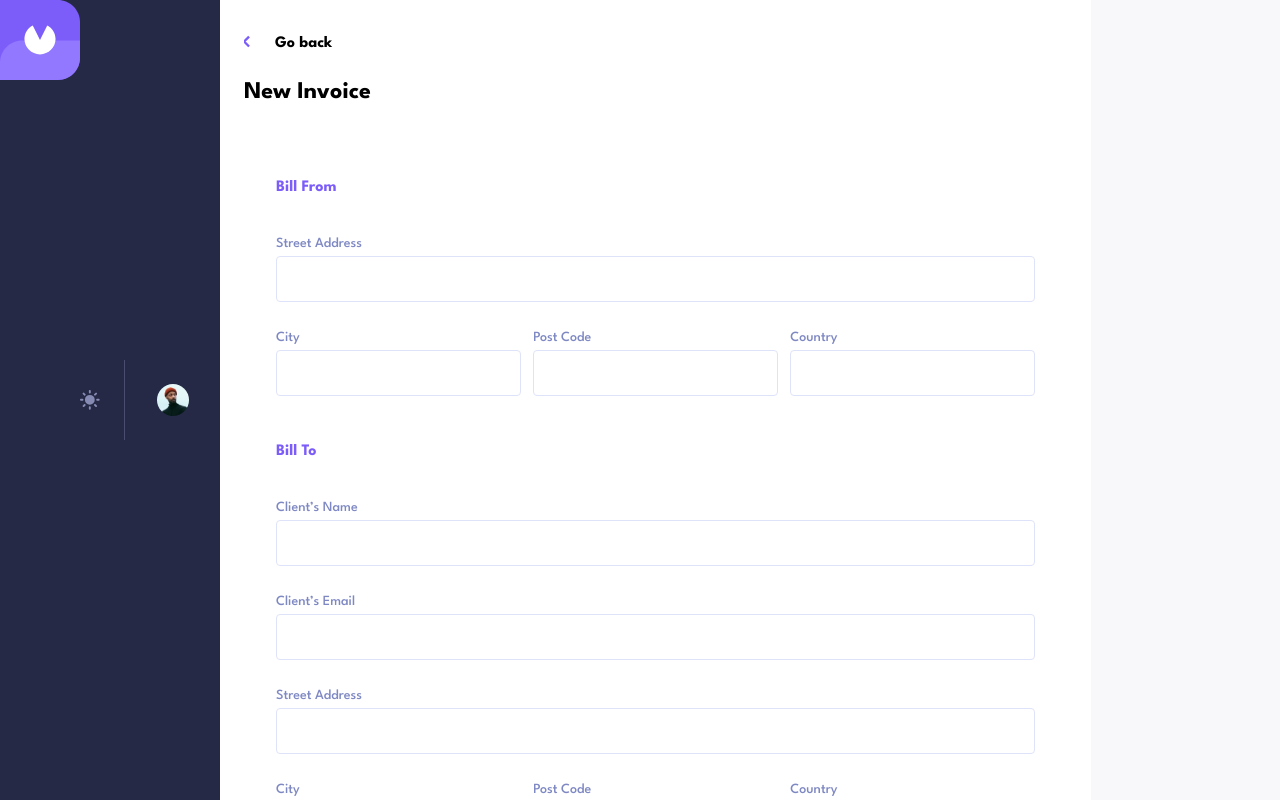
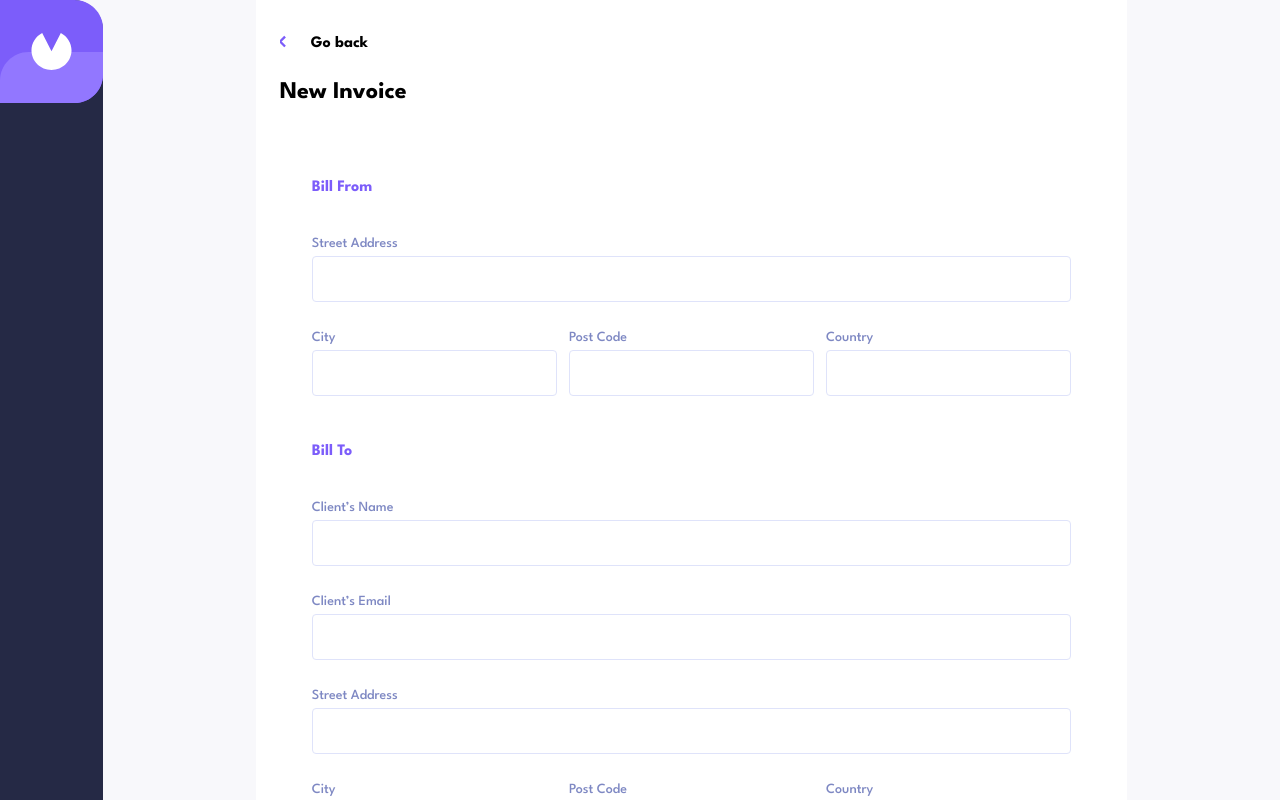
Before and after one commit to Mariia22/invoice-app, a Next.js app in the folder invoice-app/: page /invoices/create in a window 1280 px wide. Shown: the top 800 px of the page. Built offline with nearby package versions, Linux system fonts and the light colour scheme.

Commit message:
style: desktop main page

```diff
--- a/invoice-app/src/app/layout.tsx
+++ b/invoice-app/src/app/layout.tsx
@@ -21,7 +21,7 @@ export default function RootLayout({
       <head>
         <link rel="shortcut icon" href="/assets/favicon.png" />
       </head>
-      <body className="flex flex-col font-medium w-screentext-[13px] h-dvh bg-background dark:bg-darkText xl:flex-row 2xl:justify-center">
+      <body className="flex flex-col font-medium w-screentext-[13px] bg-background dark:bg-darkText xl:flex-row xl:justify-between 2xl:justify-center">
         <Providers>
           <Header />
           <main>
--- a/invoice-app/src/app/ui/shared/Avatar.tsx
+++ b/invoice-app/src/app/ui/shared/Avatar.tsx
@@ -2,7 +2,7 @@ import Image from "next/image";
 
 export default function Avatar() {
   return (
-    <div className="flex items-center justify-center h-[4.5rem] w-[4.5rem] border-l border-borderColor md:h-[5rem] md:w-[6rem]">
+    <div className="flex items-center justify-center h-[4.5rem] w-[4.5rem] border-l border-borderColor md:h-[5rem] md:w-[6rem] xl:border-l-0 xl:border-t xl:w-[103px] xl:h-[88px]">
       <Image src="/assets/image-avatar.jpg" width={32} height={32} alt="Avatar" className="md:mx-8 md:my-6 rounded-full hover:cursor-pointer" />
     </div>)
 }
--- a/invoice-app/src/app/ui/shared/Checkbox.tsx
+++ b/invoice-app/src/app/ui/shared/Checkbox.tsx
@@ -10,7 +10,7 @@ type CheckboxProps = {
 export default function Checkbox({ id, checked, name, onChange }: CheckboxProps) {
   return (
     <div className="w-full flex flex-row items-center gap-2">
-      <input type="checkbox" id={id} name={name} checked={checked} onChange={onChange} className="relative peer shrink-0 appearance-none w-4 h-4 border border-primary rounded-sm bg-secondaryPale dark:bg-cardColor mt-1 cursor-pointer checked:bg-primary dark:checked:bg-primary checked:border-0 outline-none focus:outline-none" />
+      <input type="checkbox" id={id} name={name} checked={checked} onChange={onChange} className="relative peer shrink-0 appearance-none w-4 h-4 hover:border border-primary rounded-sm bg-secondaryPale dark:bg-cardColor mt-1 cursor-pointer checked:bg-primary dark:checked:bg-primary checked:border-0 outline-none focus:outline-none" />
       <svg className="absolute w-4 h-4 mt-1 hidden peer-checked:block pointer-events-none"
         xmlns="http://www.w3.org/2000/svg"
         viewBox="0 0 10 9"
--- a/invoice-app/src/app/ui/shared/Header.tsx
+++ b/invoice-app/src/app/ui/shared/Header.tsx
@@ -1,14 +1,12 @@
-import Image from "next/image";
 import ThemeSwitch from "./ThemeSwitch";
 import Avatar from "./Avatar";
-import Link from "next/link";
 import Logo from "./Logo";
 
 export default function Header() {
   return (
-    <header className="flex justify-between bg-headerBackground">
-      <Logo />
-      <div className="flex items-center">
+    <header className="flex justify-between bg-headerBackground xl:flex-col xl:rounded-r-[30px] xl:min-h-dvh">
+      < Logo />
+      <div className="flex items-center xl:flex-col xl:gap-8 xl:justify-center">
         <ThemeSwitch />
         <Avatar />
       </div>
--- a/invoice-app/src/app/ui/shared/Logo.tsx
+++ b/invoice-app/src/app/ui/shared/Logo.tsx
@@ -11,7 +11,7 @@ export default function Logo() {
 
   return (
     <Link href="/">
-      <Image src="/assets/logoColor.svg" width={80} height={80} alt="Logo" priority={true} className="object-contain h-auto hover:cursor-pointer md:h-[5rem]" onClick={() => setFormModal(false)} />
+      <Image src="/assets/logoColor.svg" width={80} height={80} alt="Logo" priority={true} className="object-contain w-auto h-auto hover:cursor-pointer md:h-[5rem] xl:w-[103px] xl:h-[103px]" onClick={() => setFormModal(false)} />
     </Link>
   )
 }
--- a/invoice-app/src/app/ui/shared/ThemeSwitch.tsx
+++ b/invoice-app/src/app/ui/shared/ThemeSwitch.tsx
@@ -31,7 +31,7 @@ export default function ThemeSwitch() {
 
   return (
     domLoaded &&
-    <Image src={src} width={20} height={20} alt="light mode" priority={false} onClick={handleClick} className="mr-6 hover:cursor-pointer" />
+    <Image src={src} width={20} height={20} alt="light mode" priority={false} onClick={handleClick} className="mr-6 hover:cursor-pointer xl:mr-0" />
   )
 
 }
```
